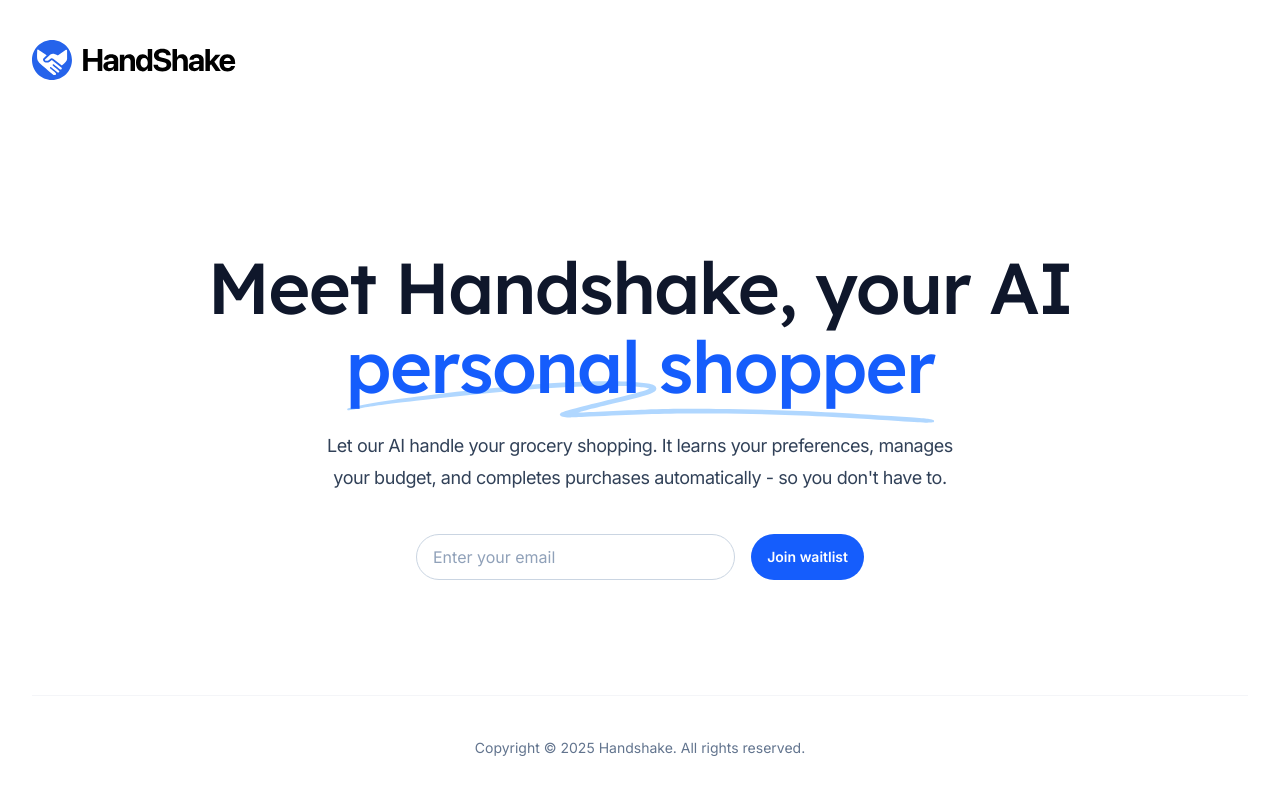
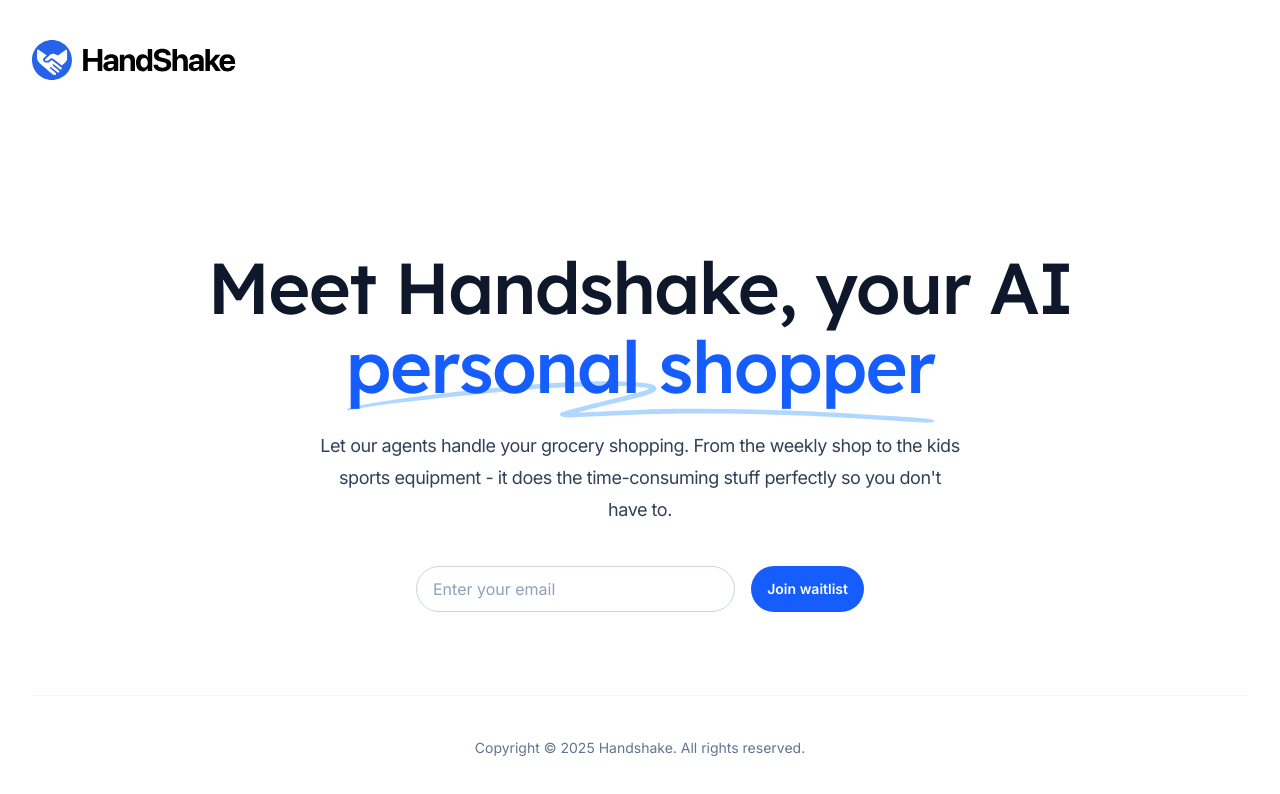
Before and after one commit to sillysausage-eth/handshake, a Next.js app: page / in a window 1280 px wide. Shown: the top 794 px of the page. Built offline with nearby package versions, Linux system fonts and the light colour scheme.

Commit message:
Update metadata and Hero description text for consistency

```diff
--- a/src/app/layout.tsx
+++ b/src/app/layout.tsx
@@ -7,10 +7,10 @@ import '@/styles/tailwind.css'
 export const metadata: Metadata = {
   title: {
     template: '%s - Handshake',
-    default: 'Handshake - Your AI-Powered Grocery Shopping Assistant',
+    default: 'Handshake - Your AI Personal Shopper',
   },
   description:
-    'Handshake is an autonomous shopping platform that enables you to delegate grocery shopping to an AI agent. Our AI understands your preferences, habits, budgets, and context - completing purchases end-to-end.',
+    "Let our agents handle your grocery shopping. From the weekly shop to the kids sports equipment - it does the time-consuming stuff perfectly so you don't have to.",
   keywords: ['AI shopping', 'grocery delivery', 'autonomous shopping', 'AI assistant', 'grocery shopping', 'personal shopper'],
   authors: [{ name: 'Handshake' }],
   icons: {
@@ -18,15 +18,15 @@ export const metadata: Metadata = {
     shortcut: '/favicon.ico',
   },
   openGraph: {
-    title: 'Handshake - Your AI-Powered Grocery Shopping Assistant',
-    description: 'Let our AI handle your grocery shopping. It learns your preferences, manages your budget, and completes purchases automatically.',
+    title: 'Handshake - Your AI Personal Shopper',
+    description: "Let our agents handle your grocery shopping. From the weekly shop to the kids sports equipment - it does the time-consuming stuff perfectly so you don't have to.",
     type: 'website',
     locale: 'en_US',
   },
   twitter: {
     card: 'summary_large_image',
-    title: 'Handshake - Your AI-Powered Grocery Shopping Assistant',
-    description: 'Let our AI handle your grocery shopping. It learns your preferences, manages your budget, and completes purchases automatically.',
+    title: 'Handshake - Your AI Personal Shopper',
+    description: "Let our agents handle your grocery shopping. From the weekly shop to the kids sports equipment - it does the time-consuming stuff perfectly so you don't have to.",
   }
 }
 
--- a/src/components/Hero.tsx
+++ b/src/components/Hero.tsx
@@ -56,7 +56,7 @@ export function Hero() {
         </span>
       </h1>
       <p className="mx-auto mt-6 max-w-2xl text-lg tracking-tight text-slate-700">
-        Let our AI handle your grocery shopping. It learns your preferences, manages your budget, and completes purchases automatically - so you don't have to.
+        Let our agents handle your grocery shopping. From the weekly shop to the kids sports equipment - it does the time-consuming stuff perfectly so you don't have to.
       </p>
 
       <div className="mt-10 mx-auto max-w-md">
```
